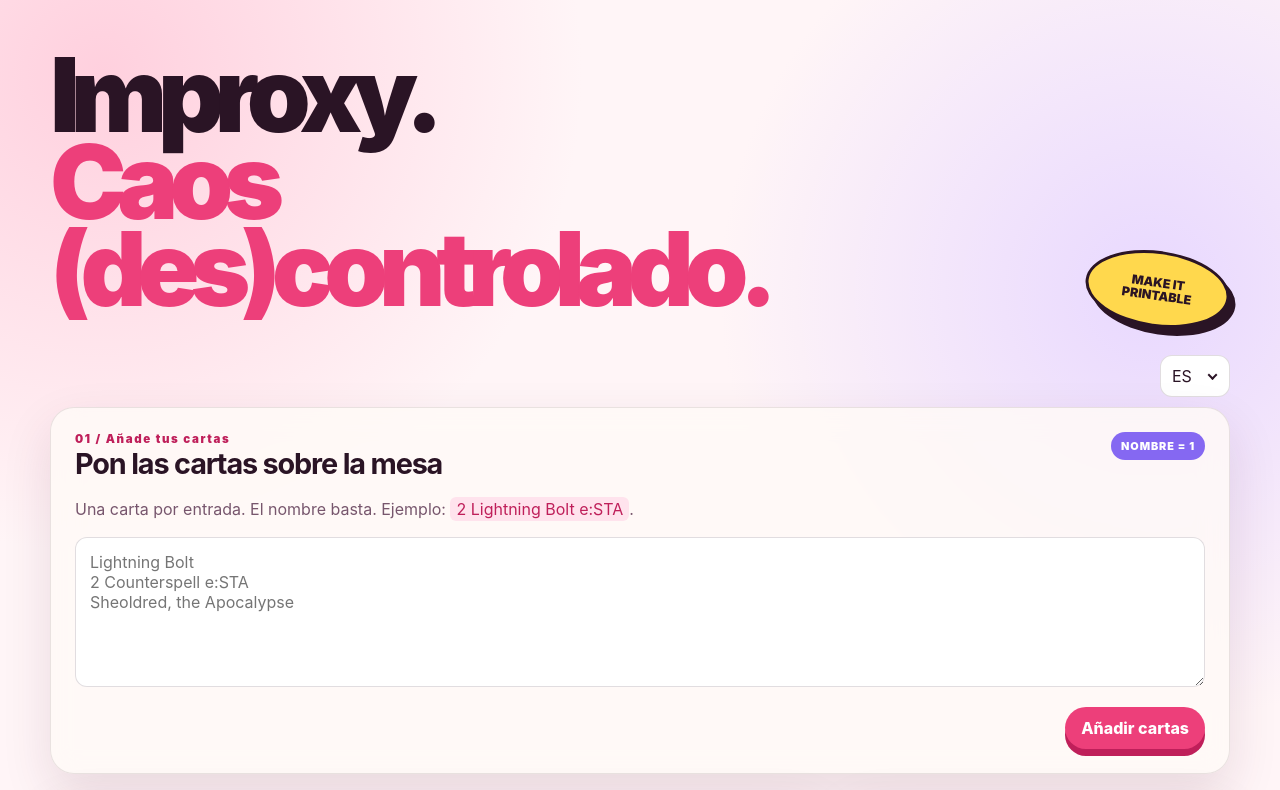
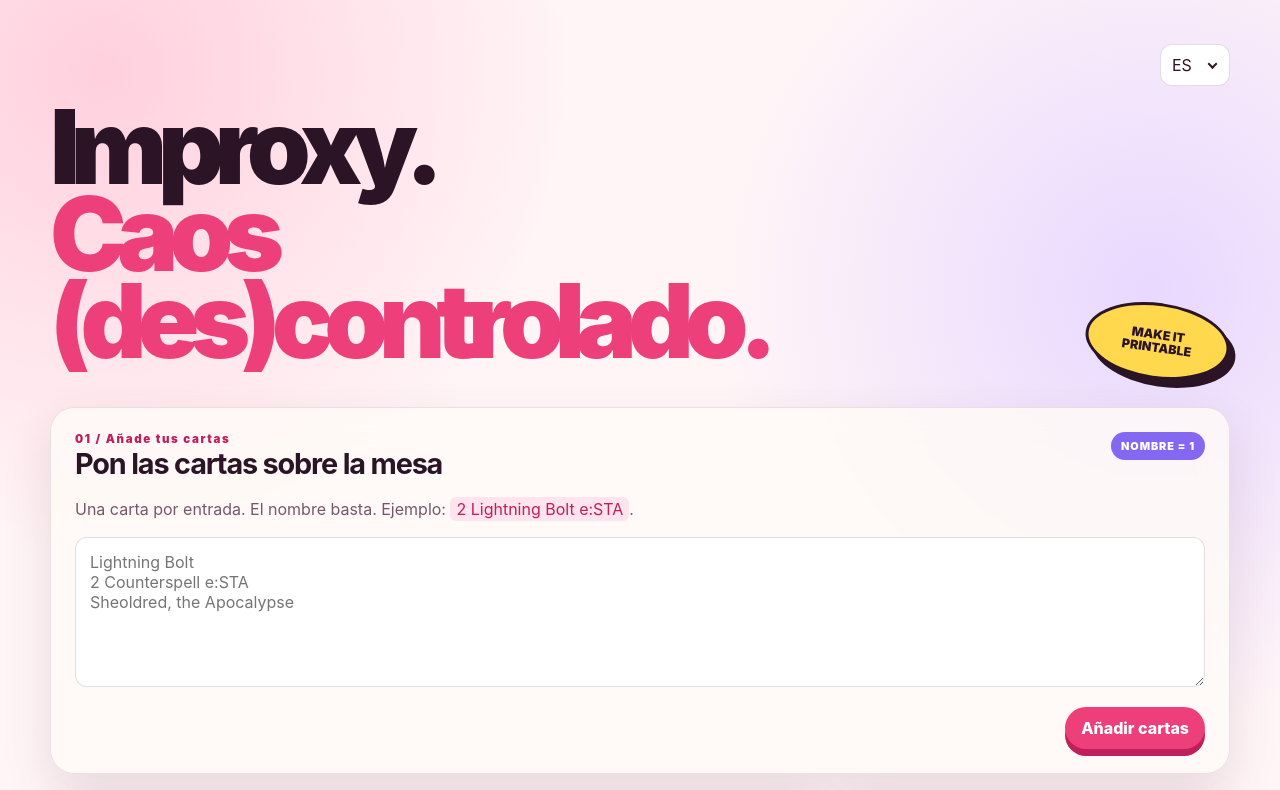
Before and after one commit to TheHolyDenier/improxy, a Vue app: page / in a window 1280 px wide. Shown: the top 790 px of the page. Built offline with nearby package versions, Linux system fonts and the light colour scheme.

Commit message:
refactor language controls placement; move language selection to a dedicated section for improved UI structure

```diff
--- a/src/App.vue
+++ b/src/App.vue
@@ -52,6 +52,12 @@ async function addQuickCard() {
 
 <template>
   <main class="app">
+    <div class="app__import-language">
+      <LanguageControls
+          :model-value="globalLanguage"
+          @update:model-value="setGlobalLanguage"
+      />
+    </div>
     <header class="hero">
       <div class="hero__copy">
         <h1 class="hero__title">
@@ -65,12 +71,6 @@ async function addQuickCard() {
     </header>
 
     <div id="import-section">
-      <div class="app__import-language">
-        <LanguageControls
-          :model-value="globalLanguage"
-          @update:model-value="setGlobalLanguage"
-        />
-      </div>
       <CardListInput
         v-model="rawList"
         :error-messages="parseErrors"
```
